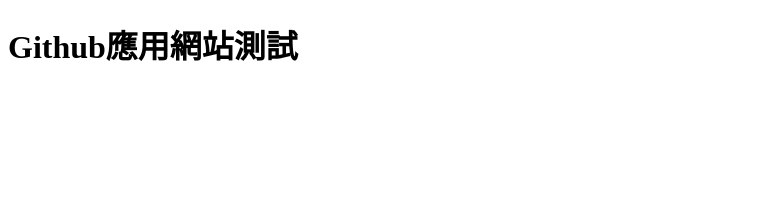
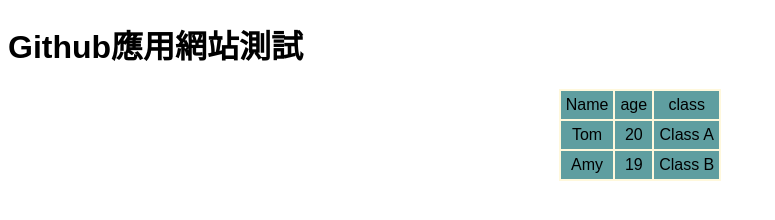
Before and after one commit to robot0610/robot0610.github.io, a plain HTML site: page index.html in a window 1280 px wide. Shown: the whole page, without its empty margins (0-775 px from the left). Drawn offline with Linux system fonts and the light colour scheme.

Commit message:
This is a table test!

```diff
--- a/index.html
+++ b/index.html
@@ -5,9 +5,48 @@
     <meta http-equiv="X-UA-Compatible" content="IE=edge">
     <meta name="viewport" content="width=device-width, initial-scale=1.0">
     <title>Github應用網站測試</title>
+    <style>
+        body
+        {
+            font-family: Arial, Helvetica, sans-serif;
+        }
+
+        table
+        {
+            border-collapse:collapse;
+            margin: auto;
+            background-color: cadetblue;
+        }
+
+        td{
+            text-align: center;
+            border: 2px solid cornsilk;
+            padding: 5px 5px;
+        }
+
+
+
+    </style>
 </head>
 <body>
     <h1>Github應用網站測試</h1>
+    <table>
+        <tr>
+            <td>Name</td>
+            <td>age</td>
+            <td>class</td>
+        </tr>
+        <tr>
+            <td>Tom</td>
+            <td>20</td>
+            <td>Class A</td>
+        </tr>
+        <tr>
+            <td>Amy</td>
+            <td>19</td>
+            <td>Class B</td>
+        </tr>
+    </table>
 
 </body>
 </html>
```
